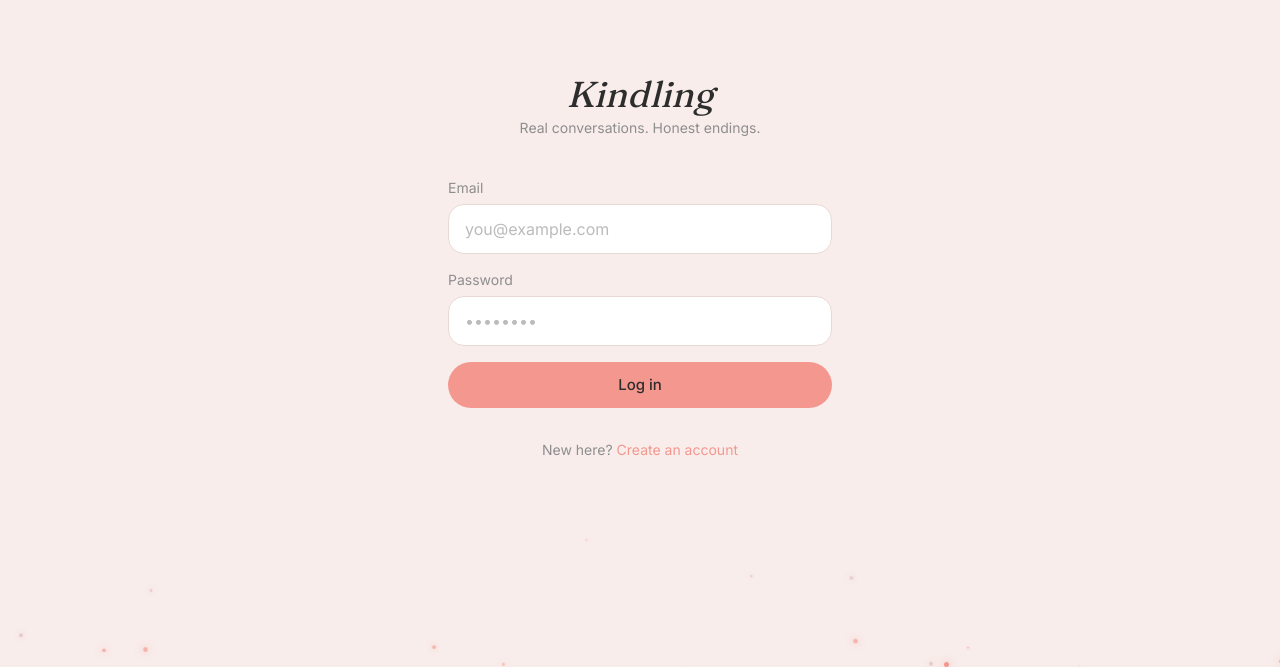
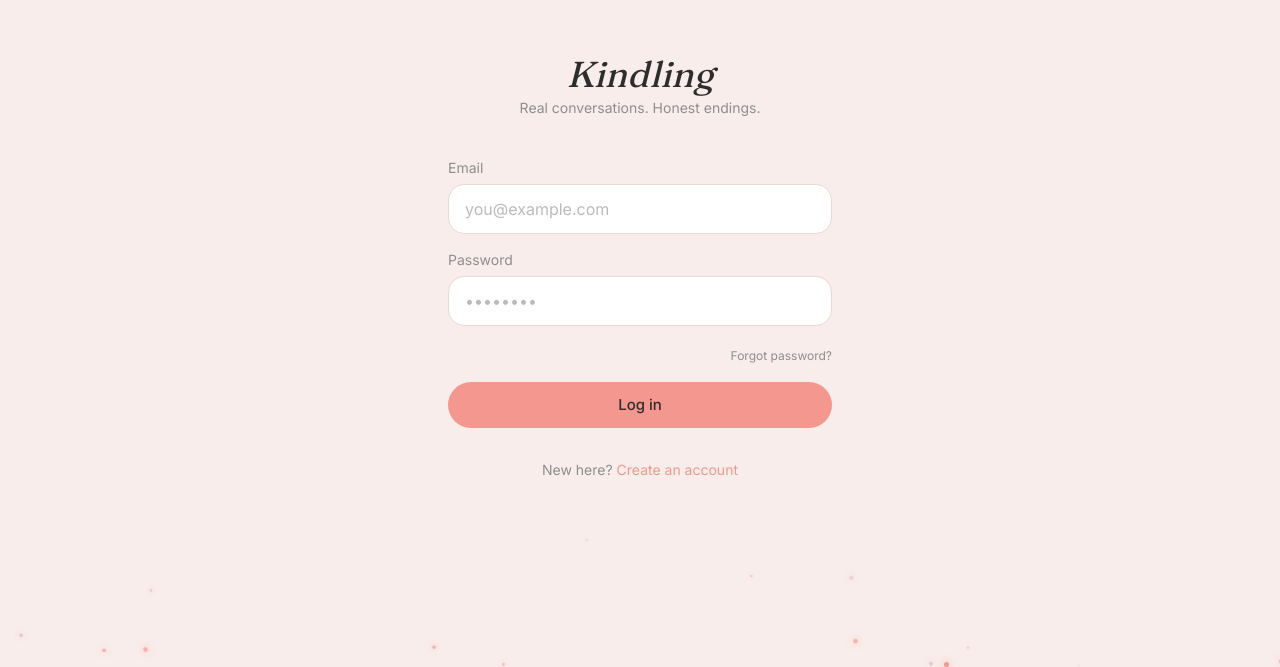
Before and after one commit to Chirag0071/Kindling, a Next.js app in the folder frontend/: page /login in a window 1280 px wide. Shown: the part 133-800 px from the top of the page. Built offline with nearby package versions, Linux system fonts and the light colour scheme; no server answers.

Commit message:
feat: add forgot password link to login page

```diff
--- a/frontend/app/login/page.tsx
+++ b/frontend/app/login/page.tsx
@@ -59,6 +59,11 @@ export default function LoginPage() {
             required
             autoComplete="current-password"
           />
+          <p className="text-right -mt-2">
+            <Link href="/forgot-password" className="text-xs text-slate hover:text-ember transition-colors">
+              Forgot password?
+            </Link>
+          </p>
           {error && <p className="text-sm text-red-500">{error}</p>}
           <Button type="submit" loading={loading} className="w-full mt-2">
             Log in
```
